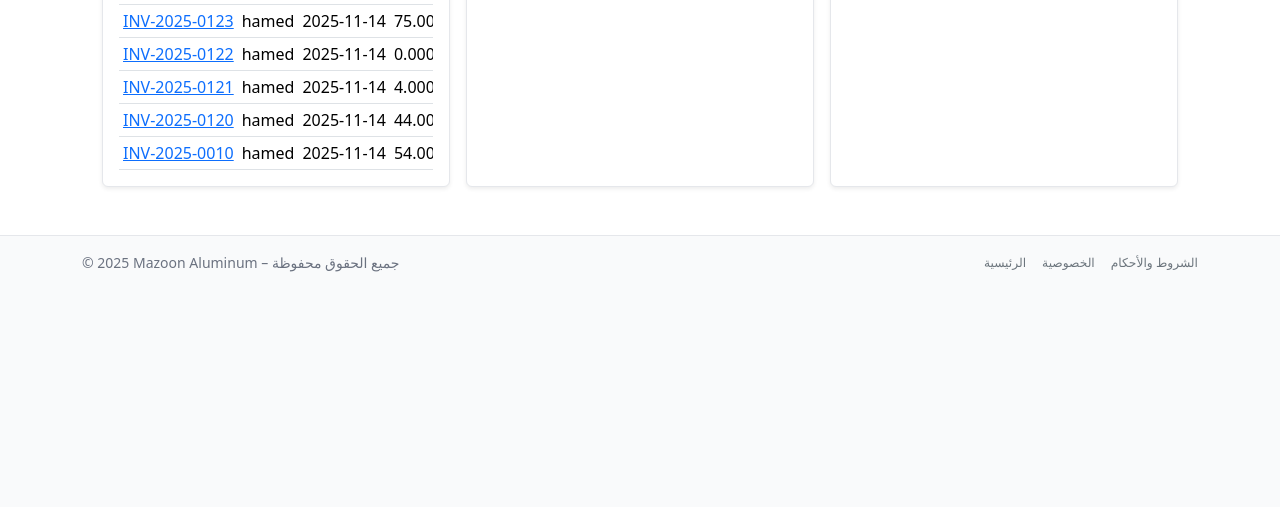
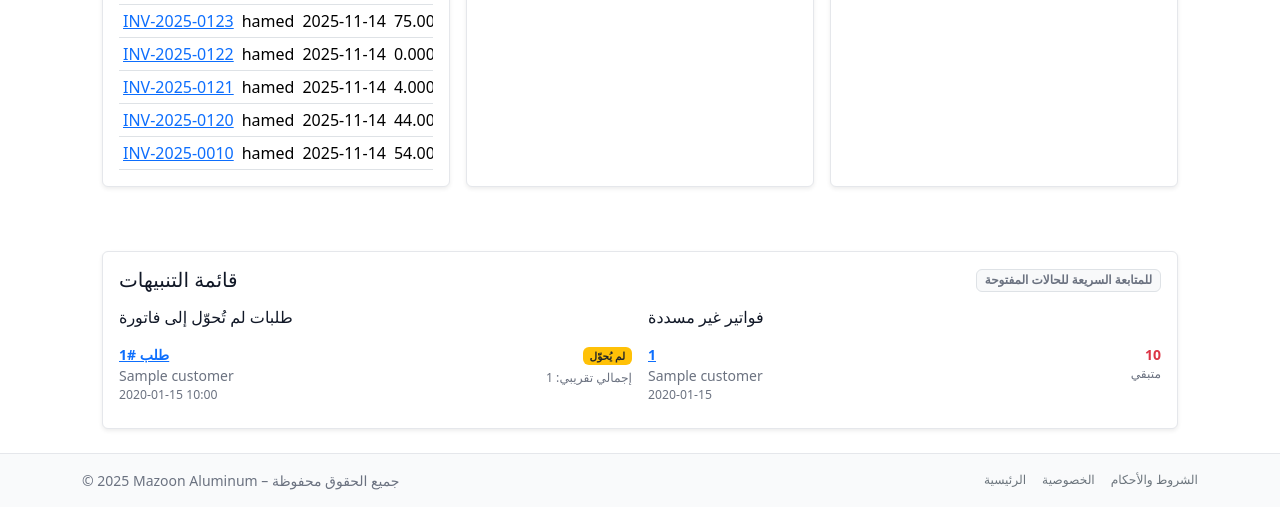
Before and after one commit to busaidi/mazoonaluminum.com, a Django app: template templates/accounting/dashboard.html in a window 1280 px wide. Shown: the part 1097-1604 px from the top of the page. Before the commit the page ends 1369 px from the top, so only its background shows below. Run offline with Django 5.2, Linux system fonts and the light colour scheme; data comes from the database, SQL or seed files in the repository; both versions use the stored data as it was after the commit; tables that the repository leaves empty hold one stand-in row (values such as "Sample post"); the template is opened without the code that fills it: values that come from a table or form of the project are taken from there, most other values are stand-ins (such as "Sample title", 1, 10 or a date in 2020).

Commit message:
update dashboard

```diff
--- a/templates/accounting/dashboard.html
+++ b/templates/accounting/dashboard.html
@@ -276,4 +276,112 @@
   </div>
 
 </div>
+      {# قائمة التنبيهات: طلبات بدون فاتورة + فواتير غير مسددة #}
+  <div class="row g-3 mt-4">
+    <div class="col-12">
+      <div class="card border-0 shadow-sm">
+        <div class="card-body">
+          <div class="d-flex justify-content-between align-items-center mb-3">
+            <h5 class="card-title mb-0">
+              {% trans "قائمة التنبيهات" %}
+            </h5>
+            <span class="badge bg-light text-muted border small">
+              {% trans "للمتابعة السريعة للحالات المفتوحة" %}
+            </span>
+          </div>
+
+          <div class="row g-3">
+            {# الطلبات التي لم تُحوّل إلى فاتورة #}
+            <div class="col-md-6">
+              <h6 class="mb-2">
+                {% trans "طلبات لم تُحوّل إلى فاتورة" %}
+              </h6>
+              {% if pending_orders %}
+                <ul class="list-group list-group-flush small">
+                  {% for order in pending_orders %}
+                    <li class="list-group-item d-flex justify-content-between align-items-start px-0">
+                      <div>
+                        <div class="fw-semibold">
+                          <a href="{% url 'accounting:order_detail' pk=order.pk %}">
+                            {% blocktrans with id=order.id %}طلب #{{ id }}{% endblocktrans %}
+                          </a>
+                        </div>
+                        <div class="text-muted">
+                          {{ order.customer.name }}
+                        </div>
+                        <div class="text-muted small">
+                          {{ order.created_at|date:"Y-m-d H:i" }}
+                        </div>
+                      </div>
+                      <div class="text-end">
+                        <span class="badge bg-warning text-dark mb-1">
+                          {% trans "لم يُحوّل" %}
+                        </span>
+                        {% if order.total_amount %}
+                          <div class="small text-muted">
+                            {% trans "إجمالي تقريبي" %}: {{ order.total_amount }}
+                          </div>
+                        {% endif %}
+                      </div>
+                    </li>
+                  {% endfor %}
+                </ul>
+              {% else %}
+                <p class="text-muted small mb-0">
+                  {% trans "لا توجد طلبات مفتوحة بدون فاتورة." %}
+                </p>
+              {% endif %}
+            </div>
+
+            {# الفواتير غير المسددة #}
+            <div class="col-md-6">
+              <h6 class="mb-2">
+                {% trans "فواتير غير مسددة" %}
+              </h6>
+              {% if unpaid_invoices %}
+                <ul class="list-group list-group-flush small">
+                  {% for inv in unpaid_invoices %}
+                    <li class="list-group-item d-flex justify-content-between align-items-start px-0">
+                      <div>
+                        <div class="fw-semibold">
+                          <a href="{% url 'accounting:invoice_detail' number=inv.number %}">
+                            {{ inv.number }}
+                          </a>
+                        </div>
+                        <div class="text-muted">
+                          {{ inv.customer.name }}
+                        </div>
+                        <div class="text-muted small">
+                          {{ inv.issued_at|date:"Y-m-d" }}
+                        </div>
+                      </div>
+                      <div class="text-end">
+                        {% if inv.balance > 0 %}
+                          <div class="fw-semibold text-danger">
+                            {{ inv.balance }}
+                          </div>
+                          <div class="text-muted small">
+                            {% trans "متبقي" %}
+                          </div>
+                        {% else %}
+                          <span class="badge bg-warning text-dark">
+                            {% trans "حالة غير مدفوعة" %}
+                          </span>
+                        {% endif %}
+                      </div>
+                    </li>
+                  {% endfor %}
+                </ul>
+              {% else %}
+                <p class="text-muted small mb-0">
+                  {% trans "لا توجد فواتير غير مسددة تحتاج للمتابعة." %}
+                </p>
+              {% endif %}
+            </div>
+          </div>
+        </div>
+      </div>
+    </div>
+  </div>
+
 {% endblock %}
```
Also changed, not shown: accounting/views.py (+18 -9 lines), db.sqlite3.
